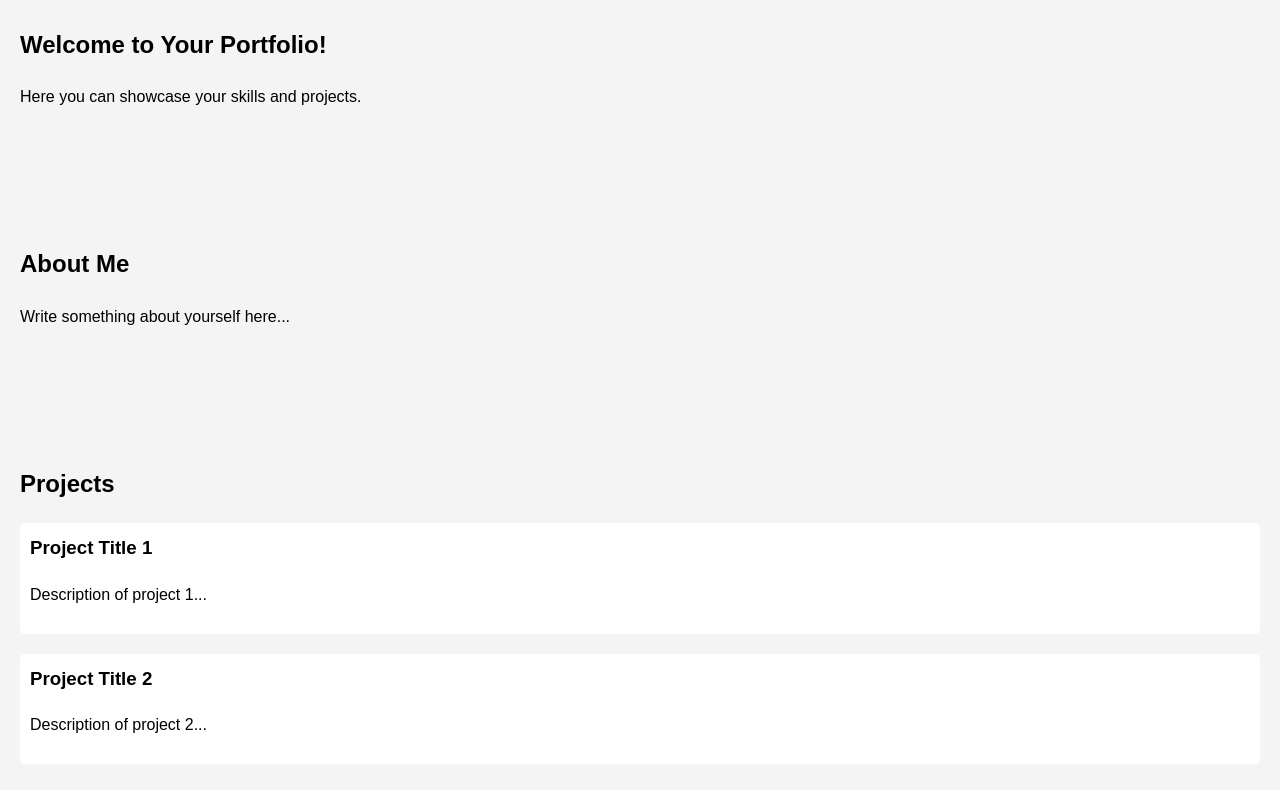
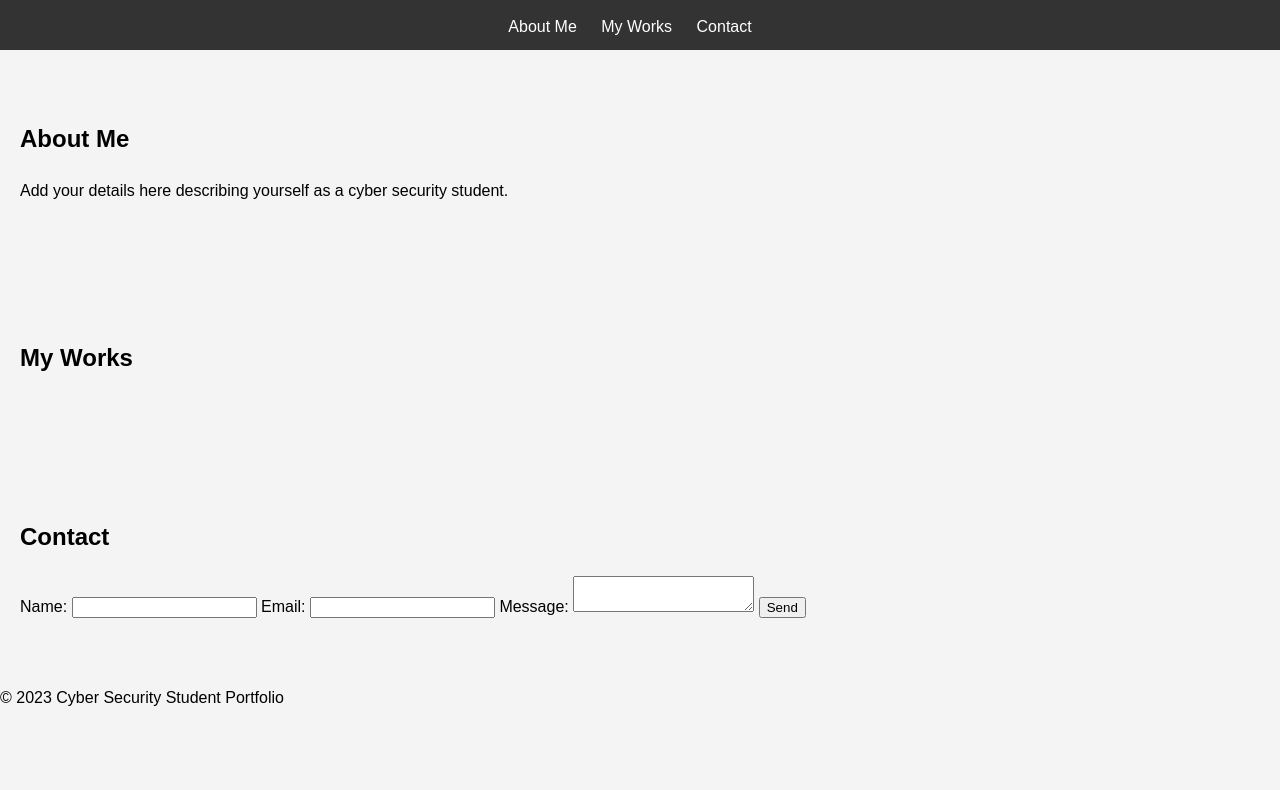
Before and after one commit to IT22052742/ruwan.github.io, a plain HTML site: page index.html in a window 1280 px wide. Shown: the part 90-880 px from the top of the page. After the commit the page ends 817 px from the top, so only its background shows below. Drawn offline with Linux system fonts and the light colour scheme.

Commit message:
Update index.html

```diff
--- a/index.html
+++ b/index.html
@@ -1,53 +1,61 @@
+<!-- HTML file for the website -->
 <!DOCTYPE html>
 <html lang="en">
+
 <head>
     <meta charset="UTF-8">
     <meta name="viewport" content="width=device-width, initial-scale=1.0">
-  <title>Your Name - Portfolio</title>
-  <link rel="stylesheet" href="styles.css">
+    <title>Cyber Security Student Details</title>
+    <link rel="stylesheet" href="styles.css"> <!-- Link to external CSS file -->
 </head>
+
 <body>
     <header>
+        <h1>Welcome to My Cyber Security Portfolio</h1>
         <nav>
             <ul>
-        <li><a href="#home">Home</a></li>
-        <li><a href="#about">About</a></li>
-        <li><a href="#projects">Projects</a></li>
+                <li><a href="#about">About Me</a></li>
+                <li><a href="#works">My Works</a></li>
                 <li><a href="#contact">Contact</a></li>
             </ul>
         </nav>
     </header>
 
-  <section id="home">
-    <h1>Welcome to Your Portfolio!</h1>
-    <p>Here you can showcase your skills and projects.</p>
+    <main>
+        <section id="about">
+            <h2>About Me</h2>
+            <p>Add your details here describing yourself as a cyber security student.</p>
         </section>
 
-  <section id="about">
-    <h2>About Me</h2>
-    <p>Write something about yourself here...</p>
-  </section>
-
-  <section id="projects">
-    <h2>Projects</h2>
-    <div class="project">
-      <h3>Project Title 1</h3>
-      <p>Description of project 1...</p>
+        <section id="works">
+            <h2>My Works</h2>
+            <div class="works-container">
+                <!-- Work items will be dynamically added here using JavaScript -->
             </div>
-    <div class="project">
-      <h3>Project Title 2</h3>
-      <p>Description of project 2...</p>
-    </div>
-    <!-- Add more project sections as needed -->
         </section>
 
         <section id="contact">
-    <h2>Contact Me</h2>
-    <p>Email: your.email@example.com</p>
-    <p>Phone: +1234567890</p>
-    <!-- Add any other contact information or a contact form here -->
+            <h2>Contact</h2>
+            <form id="contactForm">
+                <label for="name">Name:</label>
+                <input type="text" id="name" name="name" required>
+
+                <label for="email">Email:</label>
+                <input type="email" id="email" name="email" required>
+
+                <label for="message">Message:</label>
+                <textarea id="message" name="message" required></textarea>
+
+                <button type="submit">Send</button>
+            </form>
         </section>
+    </main>
 
-  <script src="script.js"></script>
+    <footer>
+        <p>&copy; 2023 Cyber Security Student Portfolio</p>
+    </footer>
+
+    <script src="app.js"></script> <!-- Link to external JavaScript file -->
 </body>
+
 </html>
```
Lines whose indentation alone changed are shown as unchanged.
